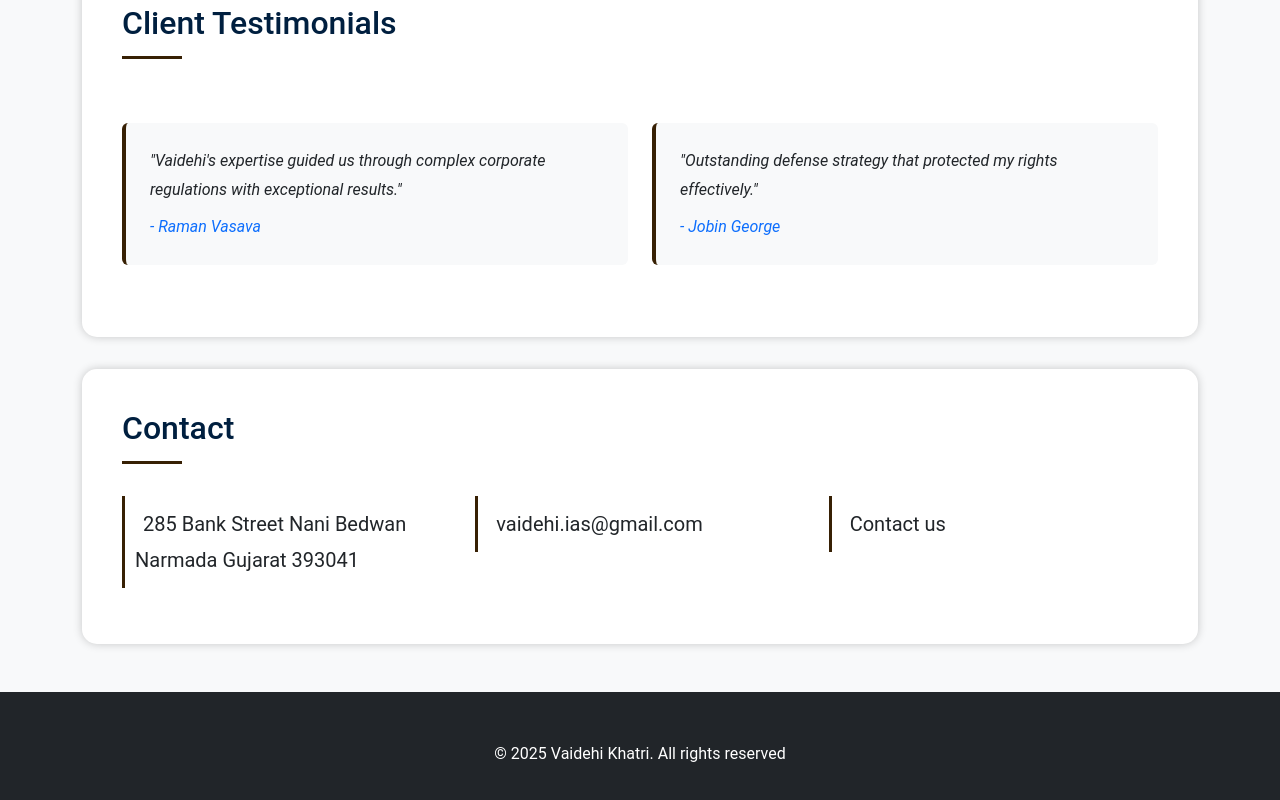
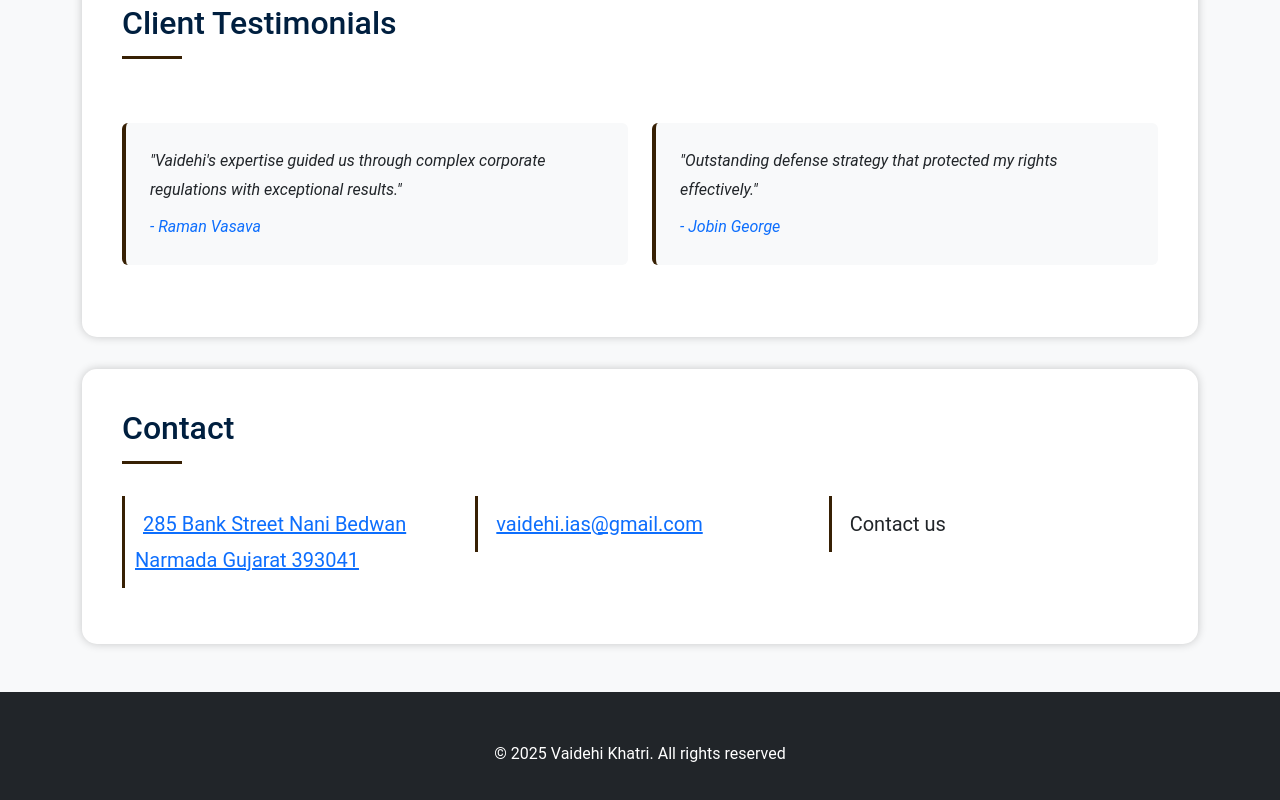
Before and after one commit to Bhavya498/Law, a plain HTML site: page index.html in a window 1280 px wide. Shown: the part 1576-2376 px from the top of the page. Drawn offline with nearby package versions, Linux system fonts and the light colour scheme.

Commit message:
Update index.html

```diff
--- a/index.html
+++ b/index.html
@@ -337,16 +337,20 @@
             <h2>Contact</h2>
             <div class="row contact-info">
                 <div class="col-md-4" data-aos="fade-right">
+                  <a href="https://maps.app.goo.gl/T9BA3Spw3mHbroFF9">
                         <p class="fs-5">
                             <i class="bi bi-geo-alt-fill me-2"></i>
                             285 Bank Street Nani Bedwan Narmada Gujarat 393041
                         </p>
+                    </a>
                 </div>
                 <div class="col-md-4" data-aos="fade-right" data-aos-delay="100">
+                   <a href="mailto:vaidehi.ias@gmail.com">
                         <p class="fs-5">
                             <i class="bi bi-envelope-fill me-2"></i>
                             vaidehi.ias@gmail.com
                         </p>
+                    </a>
                 </div>
                 <div class="col-md-4" data-aos="fade-right" data-aos-delay="200">
                     <p class="fs-5">
```
Lines whose indentation alone changed are shown as unchanged.
